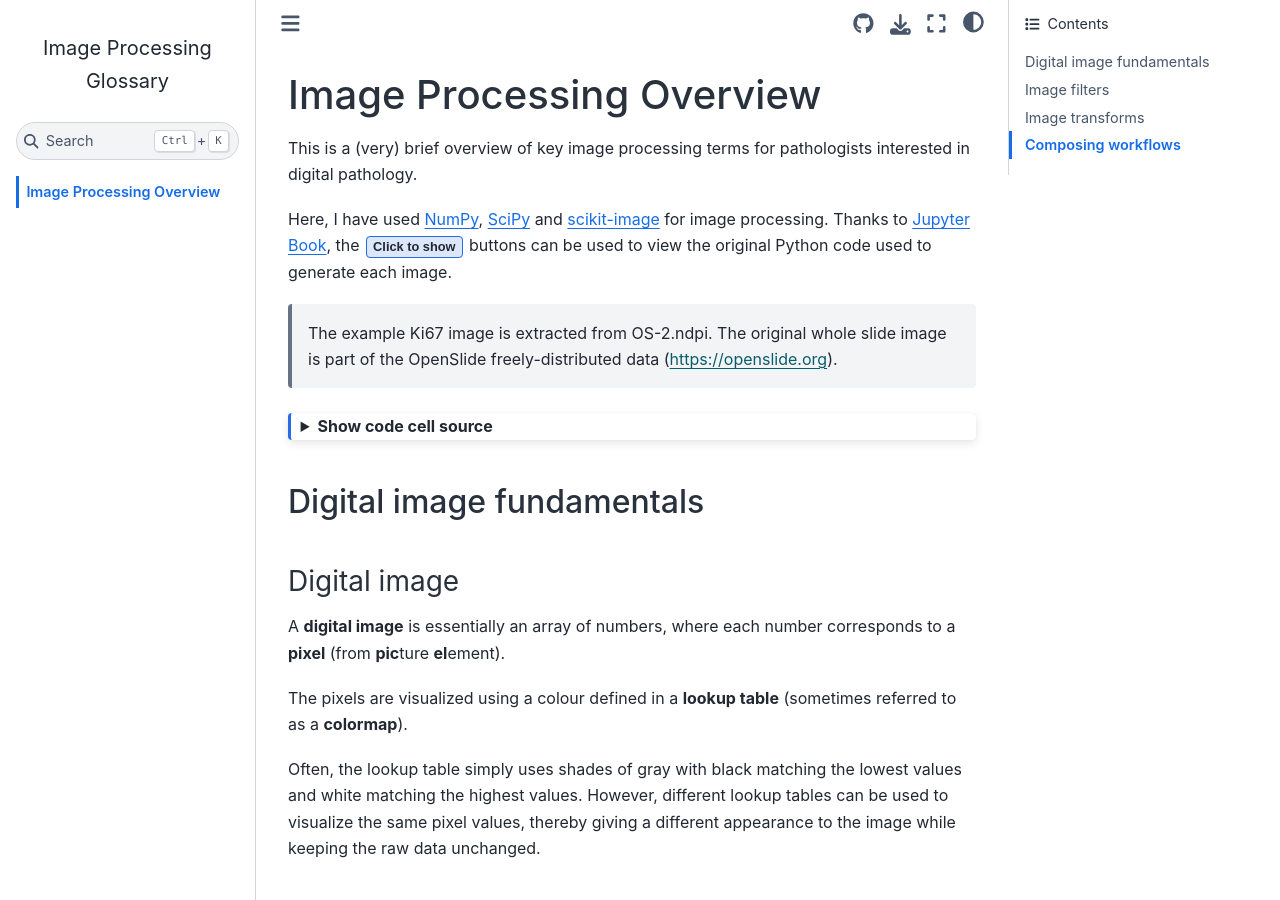
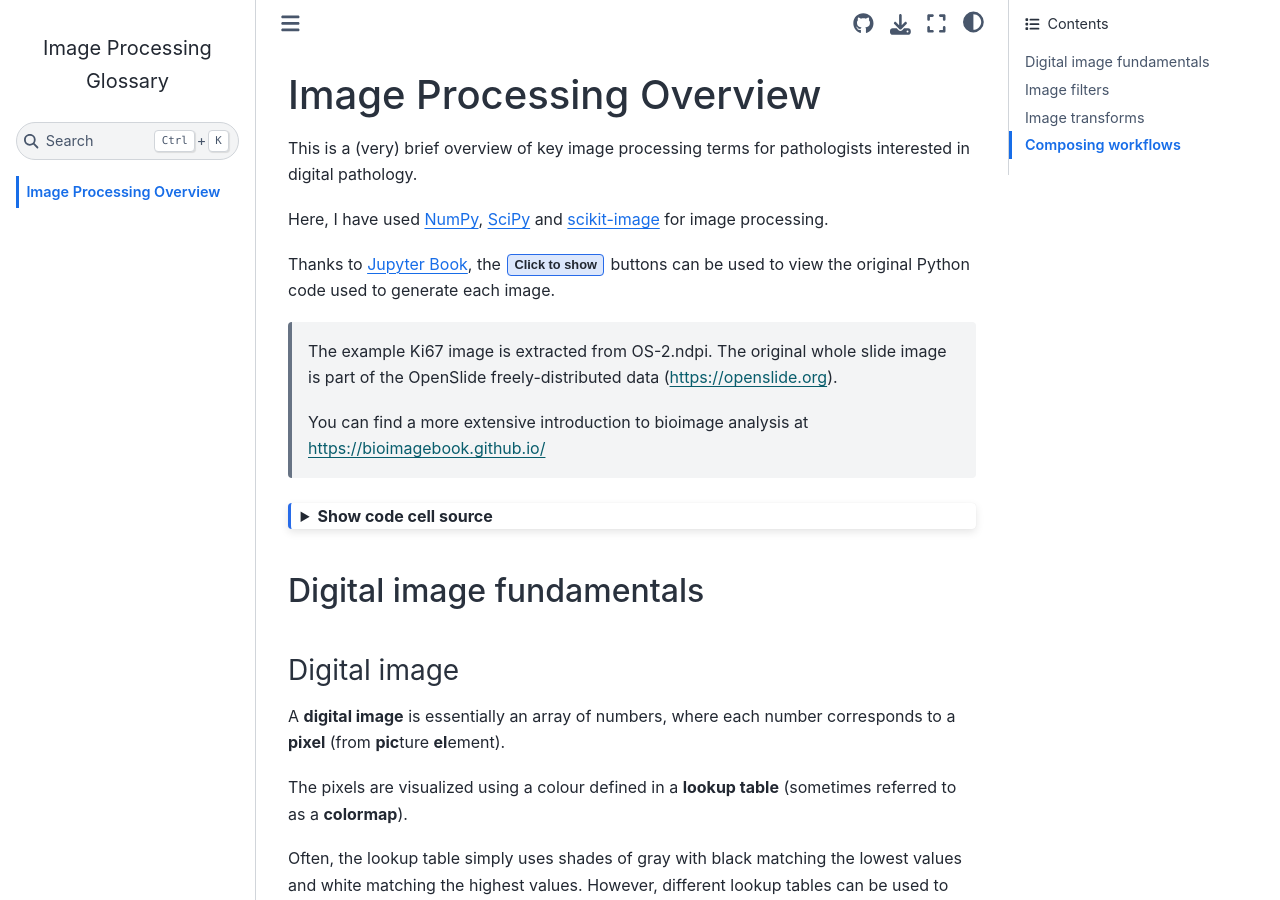
Before and after one commit to petebankhead/2022-image-processing-overview, a Jupyter Book: the page built from intro.md, in a window 1280 px wide and 900 px high. Built offline with Jupyter Book 1.0.4 settings and Sphinx 7.4.7 and the Sphinx Book theme 1.1.4, drawn with Linux system fonts in a browser that asks for light colours; pages that are not in the unit, such as notebooks, are missing from menus.

Commit message:
Update intro.md

````diff
--- a/intro.md
+++ b/intro.md
@@ -17,10 +17,13 @@ kernelspec:
 This is a (very) brief overview of key image processing terms for pathologists interested in digital pathology.
 
 Here, I have used [NumPy](https://numpy.org), [SciPy](https://scipy.org) and [scikit-image](https://scikit-image.org) for image processing.
+
 Thanks to [Jupyter Book](https://jupyterbook.org), the {guilabel}`Click to show` buttons can be used to view the original Python code used to generate each image.
 
 > The example Ki67 image is extracted from OS-2.ndpi.
 > The original whole slide image is part of the OpenSlide freely-distributed data (https://openslide.org).
+>
+> You can find a more extensive introduction to bioimage analysis at https://bioimagebook.github.io/
 
 ```{code-cell} ipython3
 :tags: [hide-input]
````
